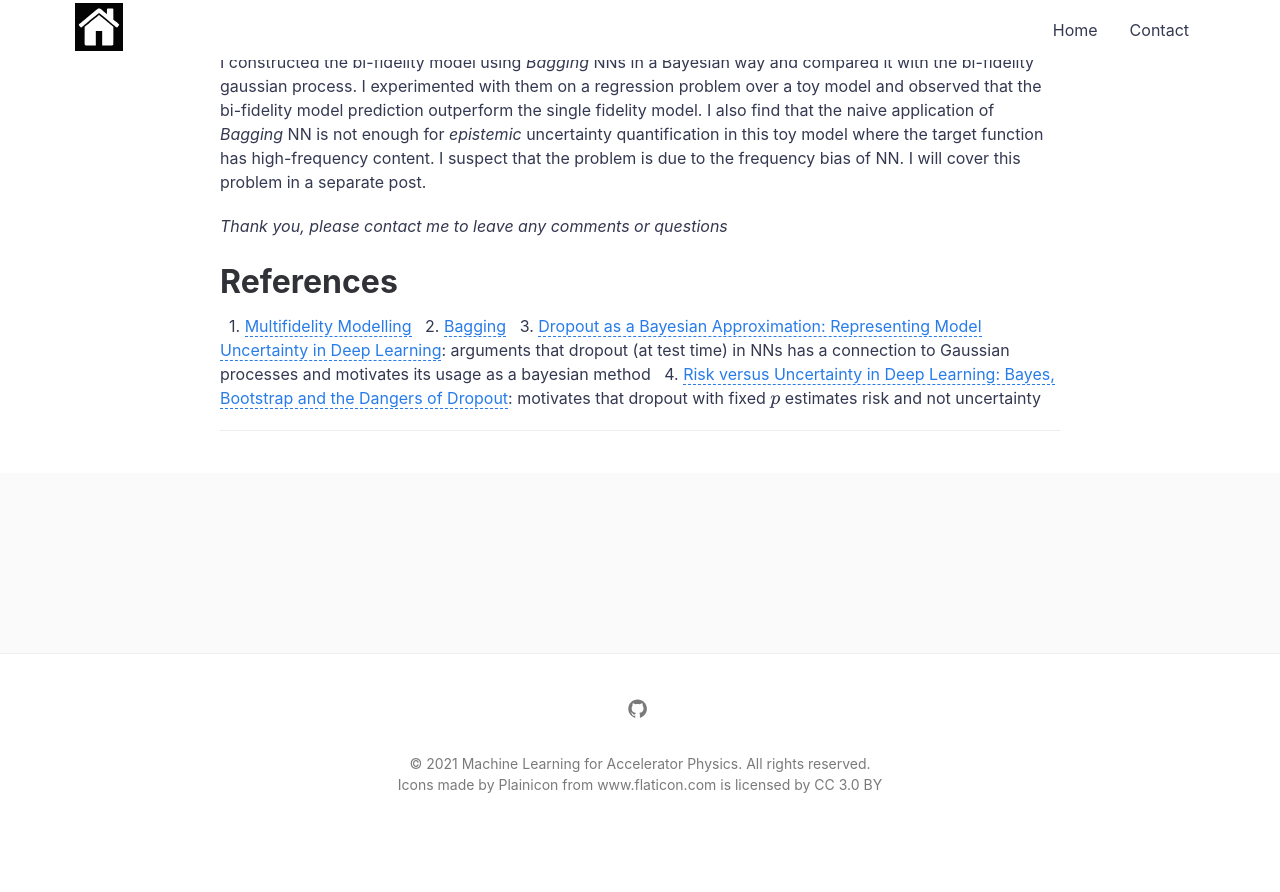
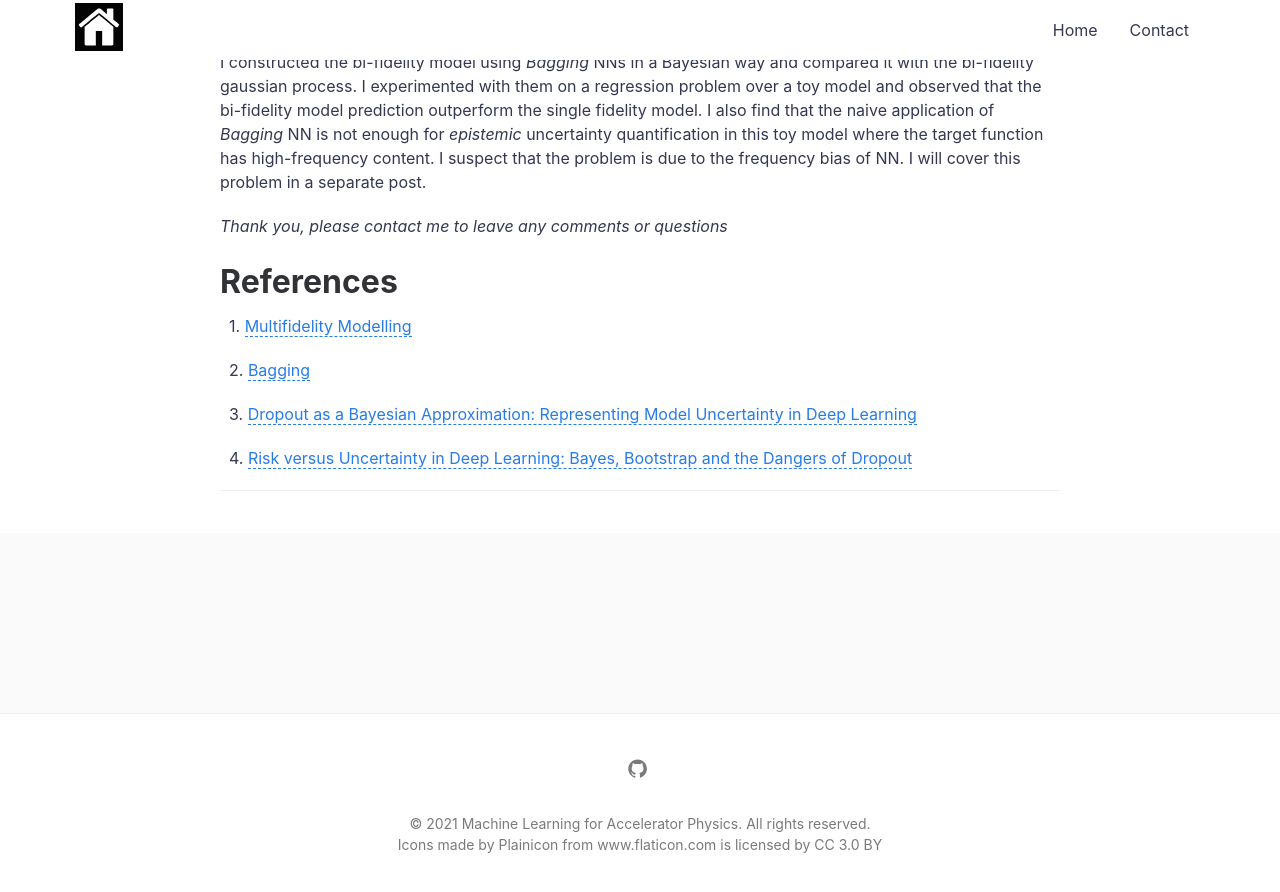
Before and after one commit to kilean20/kilean20.github.io, a Jekyll site: the page built from _posts/2021-09-23-bifidel_GPvsNN.md, in a window 1280 px wide and 900 px high, scrolled down 5968 px. Shown: the top 892 px of the window. Built offline with Jekyll 4.4.1, drawn with Linux system fonts in a browser that asks for light colours; formulas are drawn with MathJax 3; a script that is not in the unit is left out; comment, search, counter and statistics services are not loaded; before the commit the page ends 6808 px from its top, so only the background shows below that.

Commit message:
Update 2021-09-23-bifidel_GPvsNN.md

```diff
--- a/_posts/2021-09-23-bifidel_GPvsNN.md
+++ b/_posts/2021-09-23-bifidel_GPvsNN.md
@@ -144,6 +144,12 @@ I constructed the bi-fidelity model using *Bagging* NNs in a Bayesian way and co
 # References
 
   1. [Multifidelity Modelling](https://mlatcl.github.io/mlphysical/lectures/05-02-multifidelity.html)
+
+
   2. [Bagging](https://www.stat.berkeley.edu/~breiman/bagging.pdf)
-  3. [Dropout as a Bayesian Approximation: Representing Model Uncertainty in Deep Learning](https://arxiv.org/pdf/1506.02142.pdf): arguments that dropout (at test time) in NNs has a connection to Gaussian processes and motivates its usage as a bayesian method
-  4. [Risk versus Uncertainty in Deep Learning: Bayes, Bootstrap and the Dangers of Dropout](http://bayesiandeeplearning.org/2016/papers/BDL_4.pdf): motivates that dropout with fixed $p$ estimates risk and not uncertainty
+
+
+  3. [Dropout as a Bayesian Approximation: Representing Model Uncertainty in Deep Learning](https://arxiv.org/pdf/1506.02142.pdf)
+
+
+  4. [Risk versus Uncertainty in Deep Learning: Bayes, Bootstrap and the Dangers of Dropout](http://bayesiandeeplearning.org/2016/papers/BDL_4.pdf)
```
